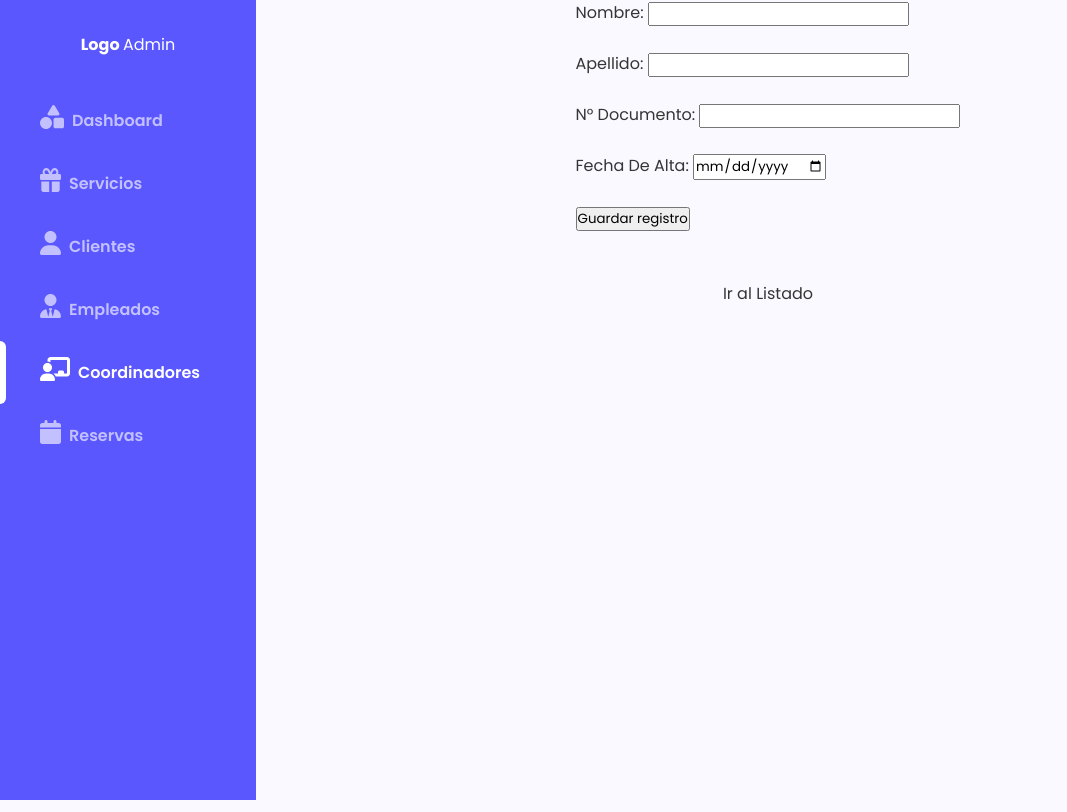
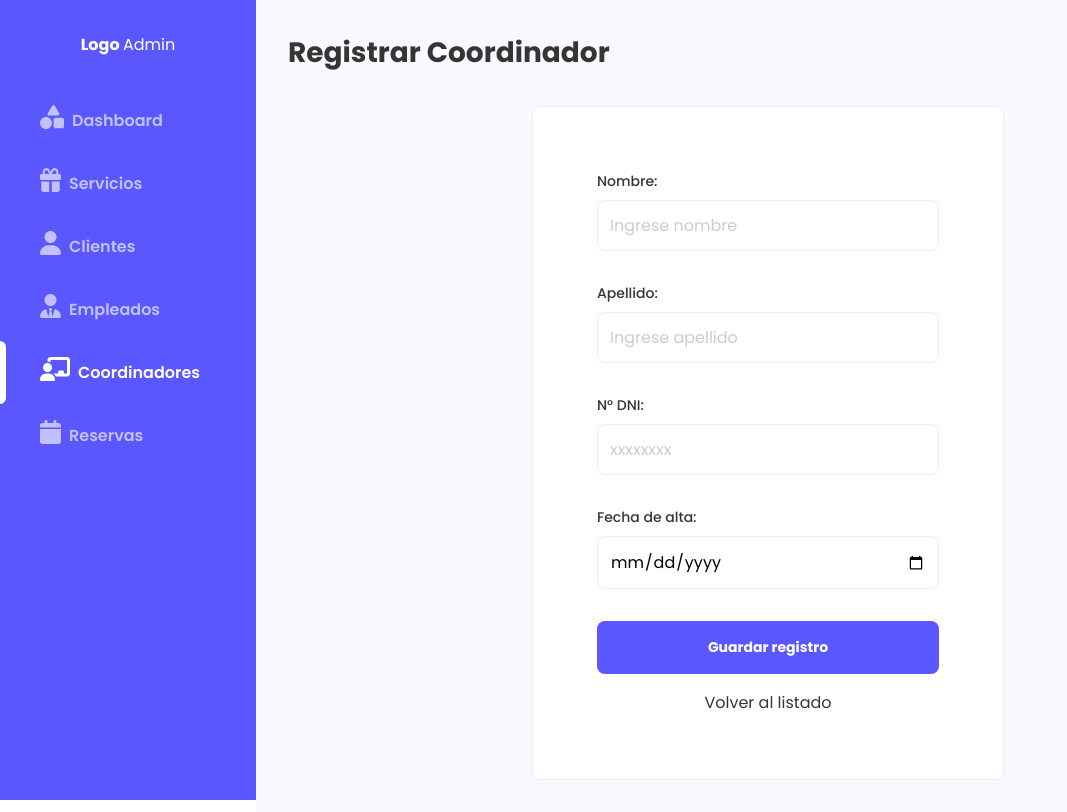
Before and after one commit to robertomiranda94/WebApp-Alkemy, a Django app: page /coordinadores/nuevo in a window 1280 px wide. Shown: the whole page, without its empty margins (0-1067 px from the left). Run offline with Django 4.2, Linux system fonts and the light colour scheme.

Commit message:
aplicar estilo css al formulario de registro de nuevos coordinadores

```diff
--- a/servicios/templates/coordinadores/registrar.html
+++ b/servicios/templates/coordinadores/registrar.html
@@ -3,25 +3,35 @@
 {% block titulo %} Nuevo Coordinador {% endblock %}
 
 {% block contenido_principal %}
-<form method="post">
+<div class="contenido">
+    <h1 class="titulo">Registrar Coordinador</h1>
+    <form method="post" class="formulario">
         {% csrf_token %}
+        <div class="contenedor-campos">
+            <div class="campo-formulario">
+                <label for="nombre">Nombre:</label>
+                <input type="text" name="nombre" id="nombre" placeholder="Ingrese nombre" required>
+            </div>
+            <div class="campo-formulario">
+                <label>Apellido:</label>
+                <input type="text" name="apellido" placeholder="Ingrese apellido">
+            </div>
+            <div class="campo-formulario">
+                <label>N° DNI:</label>
+                <input type="number" name="numero_documento" placeholder="xxxxxxxx" required>
+            </div>
+            <div class="campo-formulario">
+                <label>Fecha de alta:</label>
+                <input type="date" name="fecha_alta" required>
+            </div>
 
-        Nombre: <input type="text" name="nombre">
-        <br><br>
-        Apellido: <input type="text" name="apellido">
-        <br><br>
-        N° Documento: <input type="number" name="numero_documento">
-        <br><br>
-        Fecha De Alta: <input type="date" name="fecha_alta">
-        <br><br>
+            <input class="boton" type="submit" value="Guardar registro">
 
-        <input type="submit" value="Guardar registro">
-
+            <a href="{% url 'listar_coordinadores' %}" class="volver-link">
+                Volver al listado
+            </a>
+        </div>
     </form>
 
-    <br><br>
-
-    <a href="{% url 'listar_coordinadores' %}">
-        Ir al Listado
-    </a>
+</div>
 {% endblock %}
```
Also changed, not shown: db.sqlite3.
